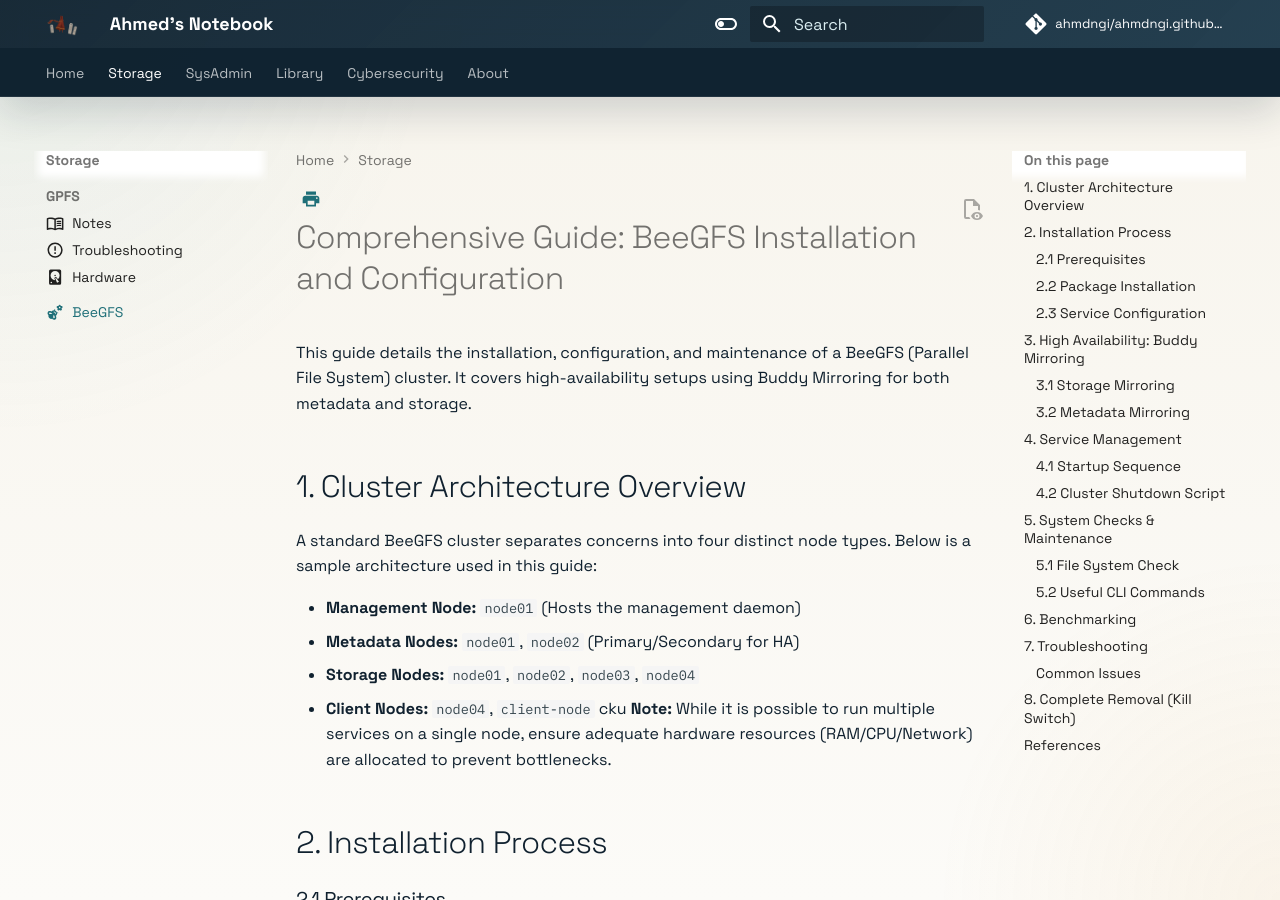
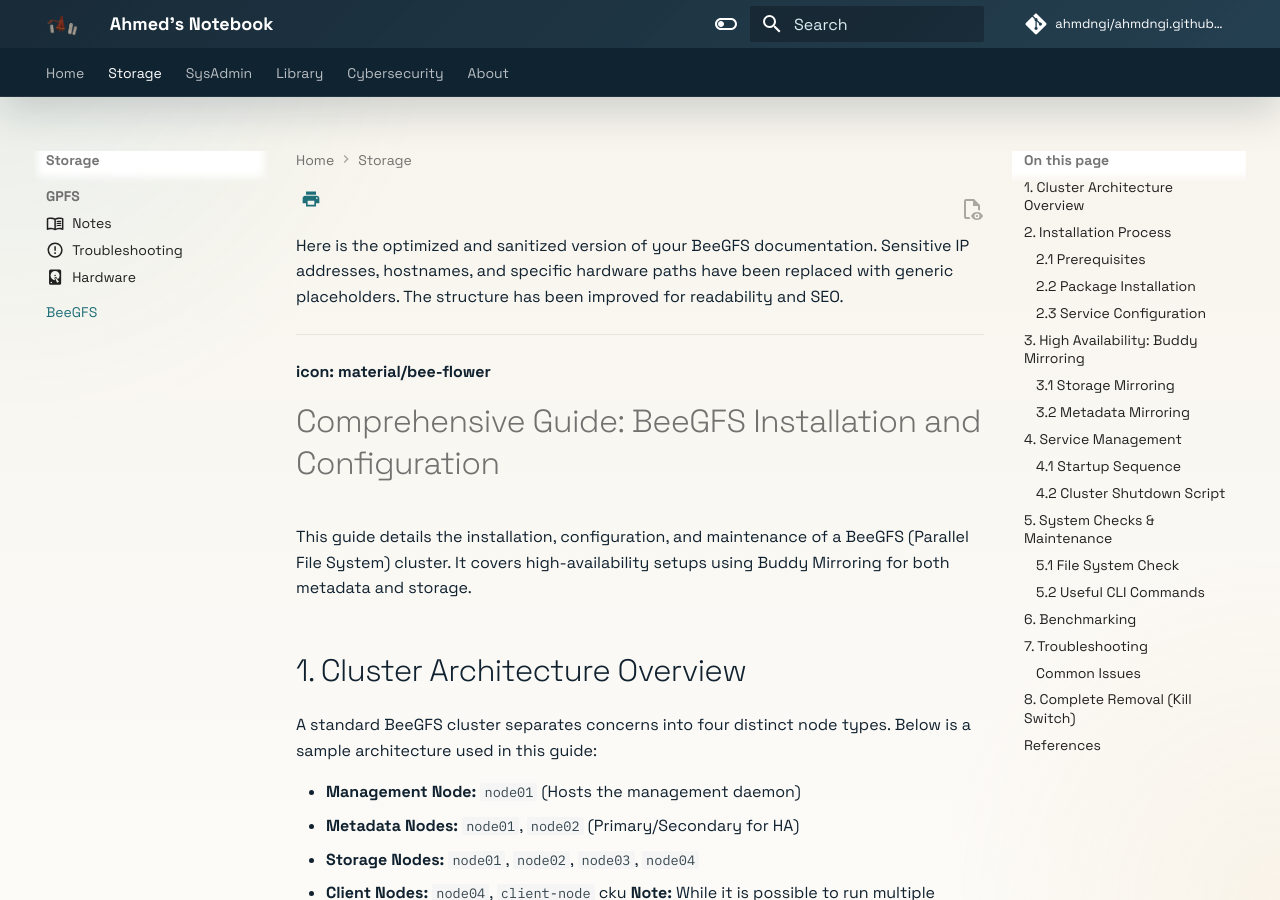
Before and after one commit to ahmdngi/notes.oversight.ee, an MkDocs documentation site: the page built from docs/content/storage/beegfs.md, in a window 1280 px wide and 900 px high. Built offline with MkDocs 1.6.1 and Material for MkDocs 9.7.7, drawn with Linux system fonts in a browser that asks for light colours; comment, search, counter and statistics services are not loaded.

Commit message:
Revert "fix"
This reverts commit 1c5e07312cc79487f3ecbacedb36b982ec21c9b7.

```diff
--- a/docs/content/storage/beegfs.md
+++ b/docs/content/storage/beegfs.md
@@ -1,6 +1,9 @@
+Here is the optimized and sanitized version of your BeeGFS documentation. Sensitive IP addresses, hostnames, and specific hardware paths have been replaced with generic placeholders. The structure has been improved for readability and SEO.
+
 ---
-icon: material/bee-flower
----
+
+**icon: material/bee-flower**
+
 # Comprehensive Guide: BeeGFS Installation and Configuration
 
 This guide details the installation, configuration, and maintenance of a BeeGFS (Parallel File System) cluster. It covers high-availability setups using Buddy Mirroring for both metadata and storage.
--- a/docs/content/sysadmin/minio.md
+++ b/docs/content/sysadmin/minio.md
@@ -1,6 +1,3 @@
----
-icon: material/toolbox-outline
----
 # MinIO Guide: Installation, Configuration, and Monitoring
 
 MinIO is a high-performance, S3 compatible object storage server. It's ideal for storing unstructured data such as photos, videos, log files, backups, and container/VM images. This guide will walk you through various aspects of setting up, configuring, and monitoring MinIO on a Linux environment.
```
